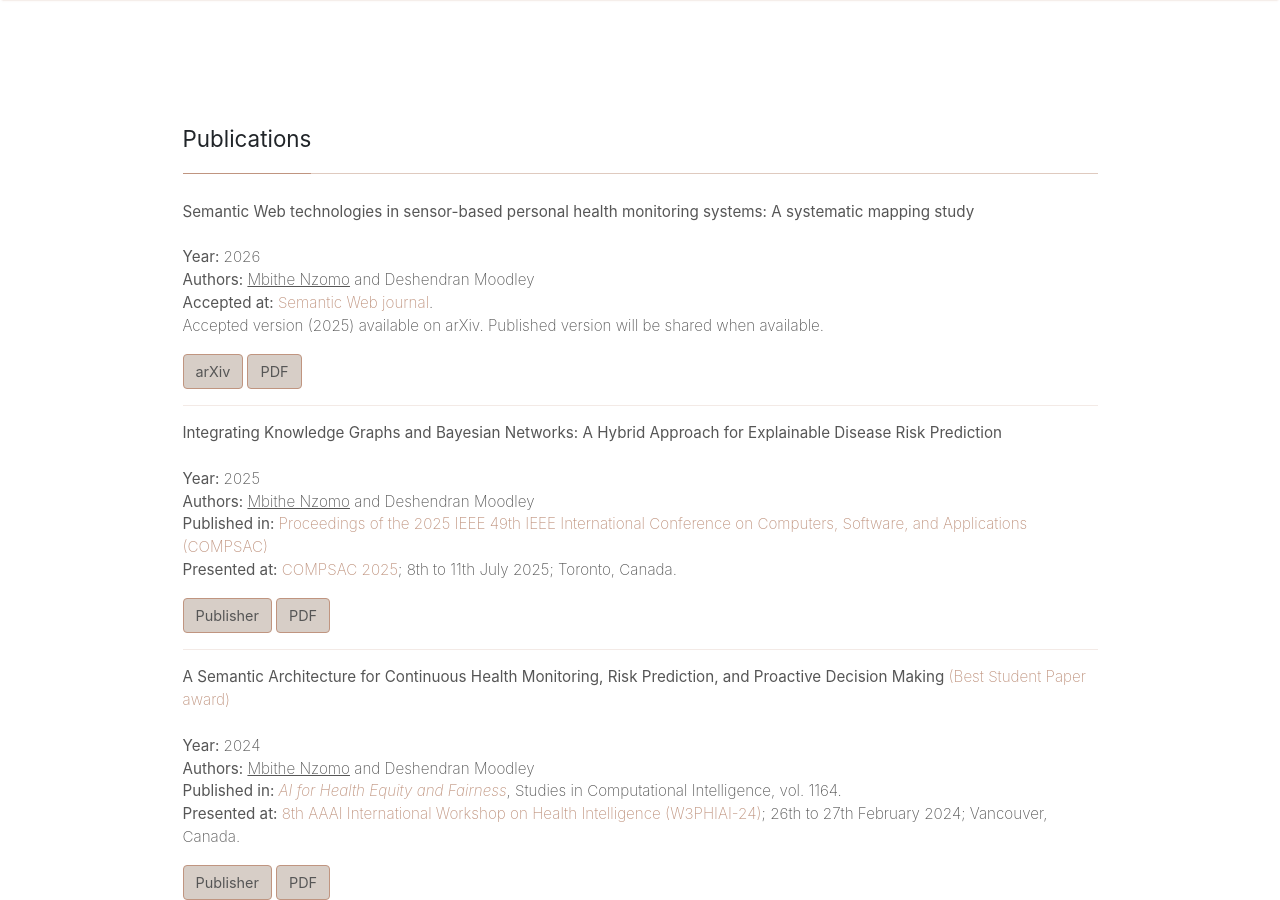
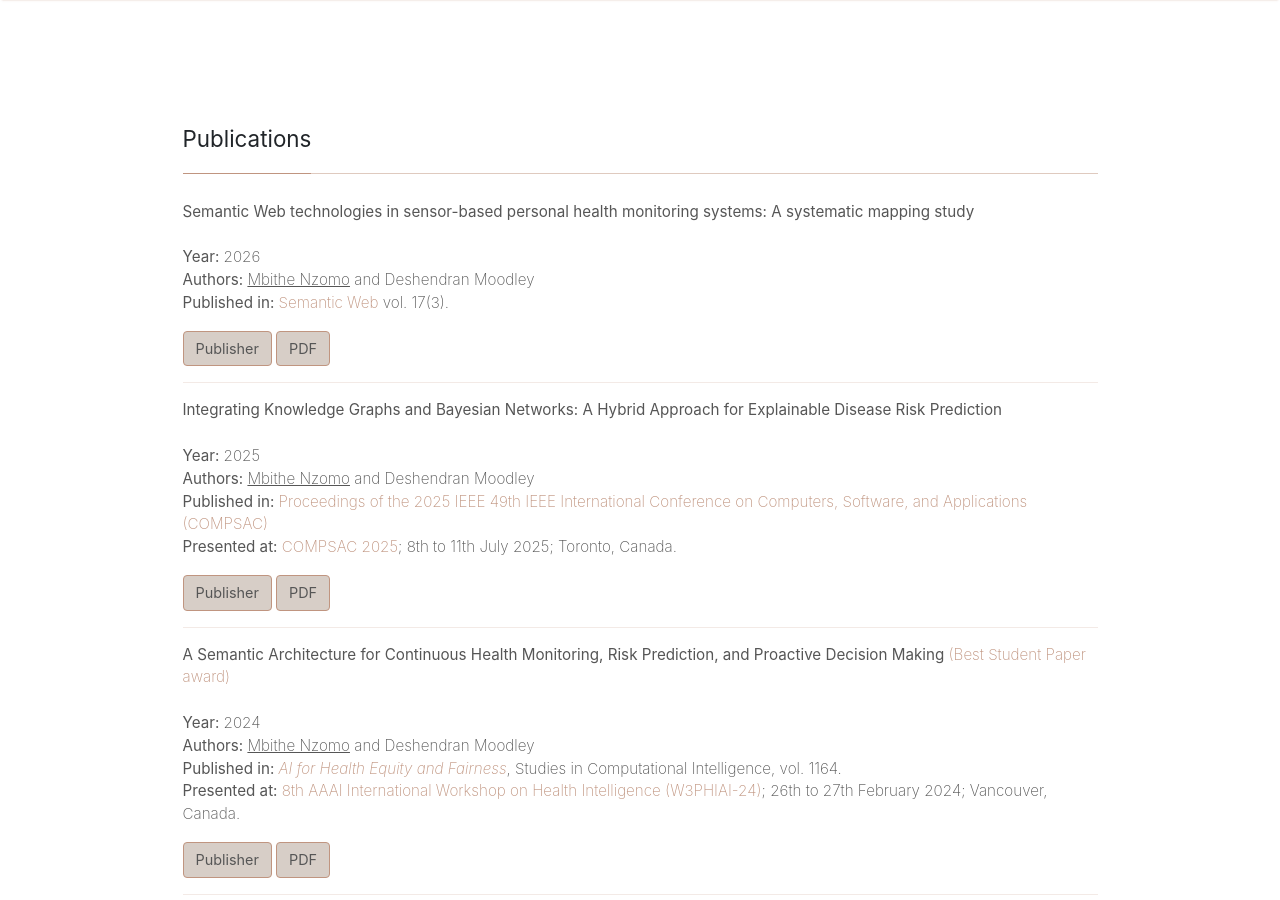
Before and after one commit to mbithenzomo/mbithenzomo.github.io, a Jekyll site: the page built from publications.html, in a window 1280 px wide and 900 px high. Built offline with Jekyll 4.4.1, drawn with Linux system fonts in a browser that asks for light colours; nearby versions of some CDN libraries.

Commit message:
Update latest publication

```diff
--- a/index.html
+++ b/index.html
@@ -45,7 +45,7 @@ title: Home
 <br/>
   <div class="section-title" id="news">
       <h2><span>Highlights</span></h2>
-        <p style="font-size: 0.85rem;"><strong>December 2025:</strong> Our paper <a href="https://www.semantic-web-journal.net/content/semantic-web-technologies-sensor-based-personal-health-monitoring-systems-systematic-0" target="_blank">"Semantic Web technologies in sensor-based personal health monitoring systems: A systematic mapping study"</a> was accepted at the Semantic Web journal! It will soon be published as an open access article.</p> <hr>
+        <p style="font-size: 0.85rem;"><strong>December 2025:</strong> Our paper <a href="https://www.semantic-web-journal.net/content/semantic-web-technologies-sensor-based-personal-health-monitoring-systems-systematic-0" target="_blank">"Semantic Web technologies in sensor-based personal health monitoring systems: A systematic mapping study"</a> was accepted at the Semantic Web journal! It will soon be published as an open access article. Update: the article is now published and available open access <a target="_blank" href="https://doi.org/10.1177/22104968261431426">here</a>.</p> <hr>
         <p style="font-size: 0.85rem;"><strong>June 2025:</strong> Our paper "Integrating Knowledge Graphs and Bayesian Networks: A Hybrid Approach for Explainable Disease Risk Prediction" was
             accepted at the <a href="https://ieeecompsac.computer.org/2025/" target="_blank">49th IEEE International Conference on Computers, Software, and Applications (COMPSAC 2025)</a> to be held in July in Toronto, Canada. Paper available on <a href="https://doi.org/10.1109/COMPSAC65507.2025.00111" target="_blank">IEEE Xplore</a> or on <a href="https://arxiv.org/pdf/2506.13920" target="_blank">arXiv</a>.</p> <hr>
 
--- a/publications.html
+++ b/publications.html
@@ -17,12 +17,10 @@ title: Publications
               <strong>Semantic Web technologies in sensor-based personal health monitoring systems: A systematic mapping study</strong><br><br>
               <strong>Year: </strong>2026<br>
               <strong>Authors: </strong><u>Mbithe Nzomo</u> and Deshendran Moodley<br>
-              <strong>Accepted at:</strong> <a href="https://www.semantic-web-journal.net/" target="_blank">Semantic Web journal</a>. <br>
-                Accepted version (2025) available on arXiv. Published version will be shared when available.
+              <strong>Published in:</strong> <a href="https://journals.sagepub.com/articles/SWJ" target="_blank">Semantic Web</a> vol. 17(3). <br>
             </p>
-            <a target="_blank" href="https://arxiv.org/abs/2306.04335" class="btn btn-styled">arXiv</a>
-            <a target="_blank" href="https://arxiv.org/pdf/2306.04335.pdf" class="btn btn-styled">PDF</a>
-            <!-- <a target="_blank" href="https://www.semantic-web-journal.net/content/semantic-web-technologies-sensor-based-personal-health-monitoring-systems-systematic-mapping" class="btn btn-styled">Open review</a> -->
+            <a target="_blank" href="https://doi.org/10.1177/22104968261431426" class="btn btn-styled">Publisher</a>
+            <a target="_blank" href="https://journals.sagepub.com/doi/epdf/10.1177/22104968261431426" class="btn btn-styled">PDF</a>
             <hr>
            <p>
               <strong>Integrating Knowledge Graphs and Bayesian Networks: A Hybrid Approach for Explainable Disease Risk Prediction</strong></span><br><br>
--- a/updates.html
+++ b/updates.html
@@ -14,7 +14,7 @@ title: Updates
             <h2><span>Updates</span></h2>
         </div>
         <!-- <div class="two-columns"> -->
-            <p><strong>December 2025:</strong> Our paper <a href="https://www.semantic-web-journal.net/content/semantic-web-technologies-sensor-based-personal-health-monitoring-systems-systematic-0" target="_blank">"Semantic Web technologies in sensor-based personal health monitoring systems: A systematic mapping study"</a> was accepted at the Semantic Web journal! It will soon be published as an open access article.</p> <hr>
+            <p><strong>December 2025:</strong> Our paper <a href="https://www.semantic-web-journal.net/content/semantic-web-technologies-sensor-based-personal-health-monitoring-systems-systematic-0" target="_blank">"Semantic Web technologies in sensor-based personal health monitoring systems: A systematic mapping study"</a> was accepted at the Semantic Web journal! Update: the article is now published and available open access <a target="_blank" href="https://doi.org/10.1177/22104968261431426">here</a>.</p> <hr>
             <p><strong>June 2025:</strong> Our paper "Integrating Knowledge Graphs and Bayesian Networks: A Hybrid Approach for Explainable Disease Risk Prediction" was accepted at the <a href="https://ieeecompsac.computer.org/2025/" target="_blank">49th IEEE International Conference on Computers, Software, and Applications (COMPSAC 2025)</a> to be held in July in Toronto, Canada. Paper available on <a href="https://doi.org/10.1109/COMPSAC65507.2025.00111" target="_blank">IEEE Xplore</a> or on <a href="https://arxiv.org/pdf/2506.13920" target="_blank">arXiv</a>.</p> <hr>
             <p><strong>February 2025:</strong> I have begun working as a consultant at the <a href="https://www.jointdatacenter.org/" target="_blank">World Bank-UNHCR Joint Data Centre on Forced Displacement</a>, through the <a href="https://www.worldbank.org/en/region/afr/brief/world-bank-group-africa-fellowship-program" target="blank">World Bank Group (WBG) Africa Fellowship program</a>. I'm researching how forced displacement affects malaria vulnerability and burden, with a particular focus on how climate shocks mediate this relationship. The WBG Africa fellowship is highly selective, targeting talented African nationals who are completing or have recently completed their PhDs. I'm one of 26 fellows selected from 3,039 applicants this year — an acceptance rate below 0.9%. See the 2025 fellow profiles <a href="{{site.baseurl}}/assets/files/WBG Africa Fellows 2025.pdf" target="_blank">here</a> (I'm on page 7!).</p> <hr>
             <p><strong>December 2024:</strong> My research was <a href="https://www.standardmedia.co.ke/health/amp/health-science/article/2001508772/breaking-barriers-scientist-uses-ai-to-transform-healthcare" target="blank">featured in The Standard</a>, one of Kenya's largest newspapers.</p> <hr>
```
